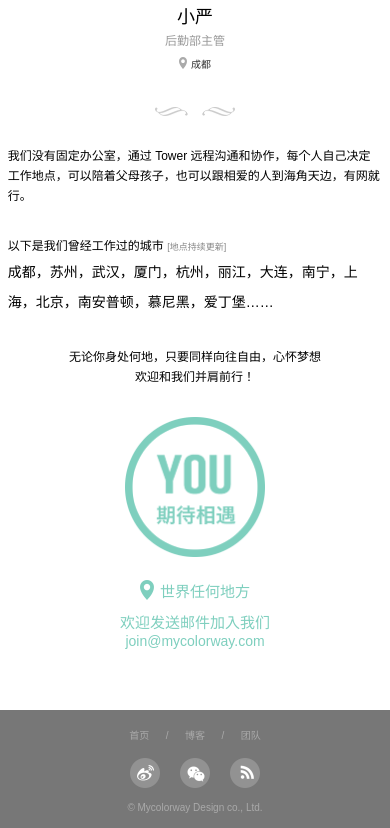
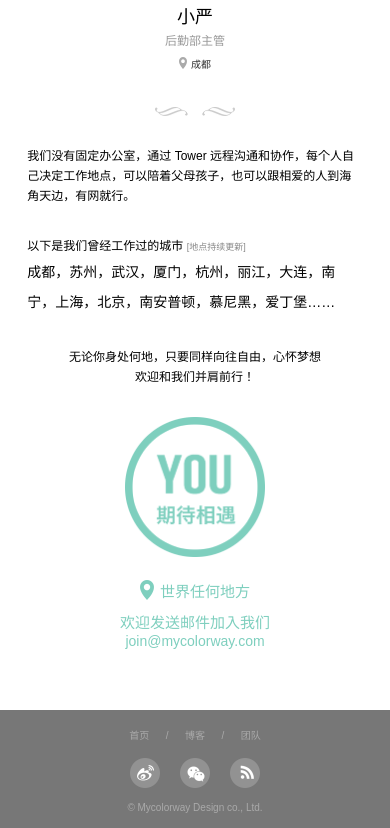
Before and after one commit to mycolorway/ccw-site, a website: page team.html in a window 390 px wide. Shown: the part 4060-4888 px from the top of the page. Drawn offline with nearby package versions, Linux system fonts and the light colour scheme.

Commit message:
fix style

```diff
--- a/styles/main.scss
+++ b/styles/main.scss
@@ -503,6 +503,7 @@ a:hover {
 		}
 
 		.hire {
+			margin: 0 5%;
 			p {
 				font-size: 12px;
 				line-height: 20px;
```
Also changed, not shown: styles/main.css.
